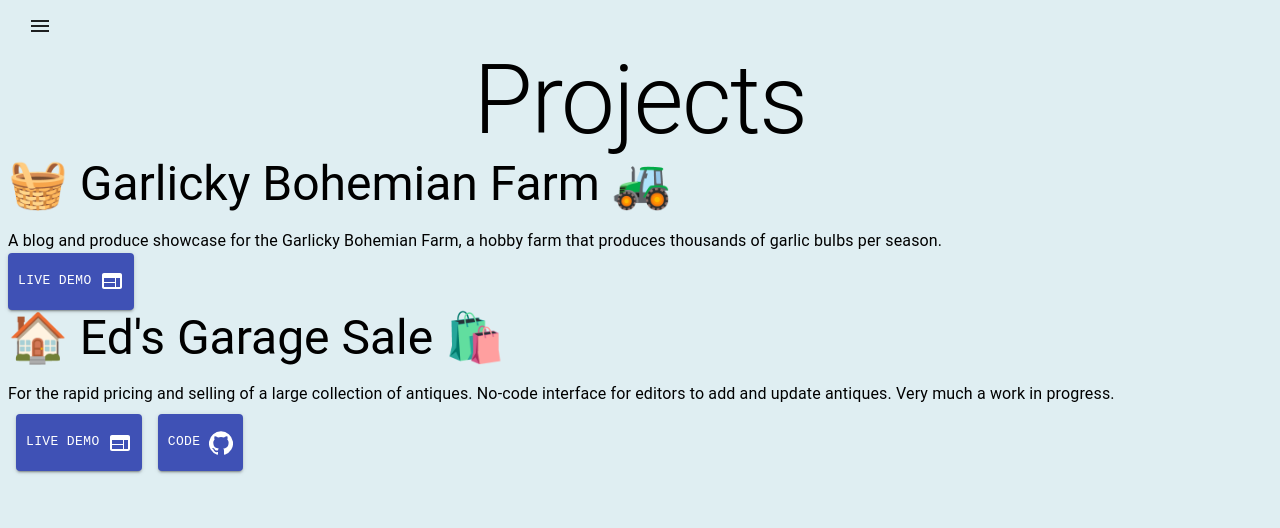
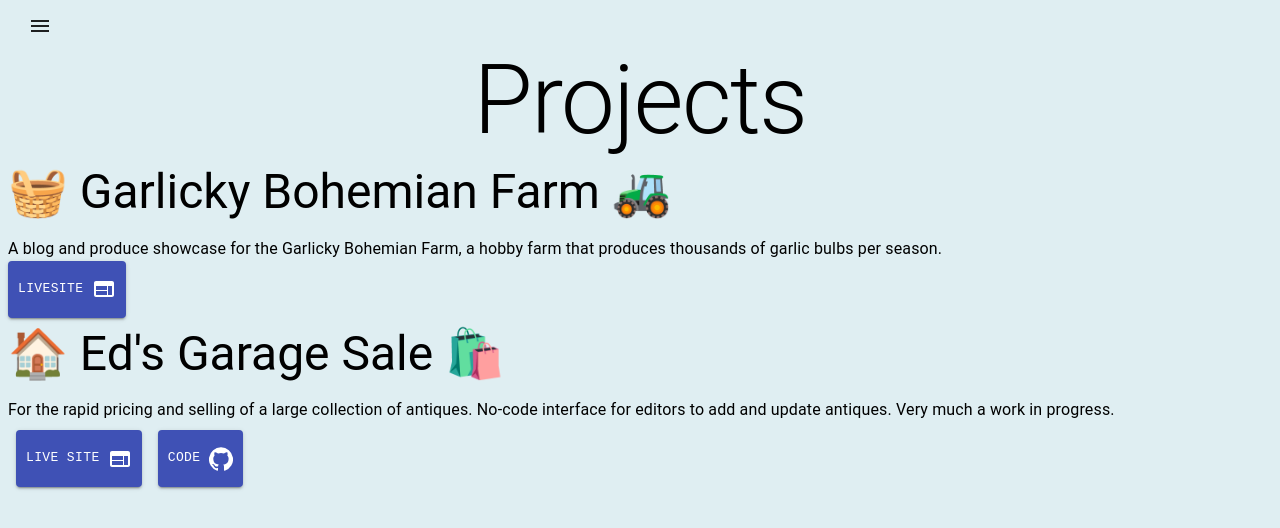
Before and after one commit to michael-small/personal-site, a React (Create React App) app: page /projects in a window 1280 px wide. Shown: the top 528 px of the page. Built offline with nearby package versions, Linux system fonts and the light colour scheme.

Commit message:
Update styles/id names for homepage and standalone projects
Project: 'Projects Page'

```diff
--- a/src/components/Home/HomeSubsections/Projects/Projects.js
+++ b/src/components/Home/HomeSubsections/Projects/Projects.js
@@ -32,7 +32,7 @@ export default function () {
 						href='https://eds-garage-sale.herokuapp.com/'
 						target='_blank'
 					>
-						<pre>Live Demo </pre> <WebIcon />
+						<pre>Live Site </pre> <WebIcon />
 					</Button>
 					<Button
 						variant='contained'
@@ -50,7 +50,7 @@ export default function () {
 					antiques. Very much a work in progress.{' '}
 				</p>
 			</div>
-			<div id='witty'>
+			<div id='eds-garage-sale'>
 				<Typography variant='h5' gutterBottom>
 					🧺 Garlicky Bohemian Farm 🚜
 				</Typography>
@@ -62,7 +62,7 @@ export default function () {
 						href='https://garlickybohemianfarm.com/en'
 						target='_blank'
 					>
-						<pre>Live Demo </pre> <WebIcon />
+						<pre>Live Site </pre> <WebIcon />
 					</Button>
 				</div>
 				<p>
--- a/src/components/Projects/Projects.js
+++ b/src/components/Projects/Projects.js
@@ -7,6 +7,7 @@ import GitHubIcon from '@material-ui/icons/GitHub';
 import WebIcon from '@material-ui/icons/Web';
 
 import { makeStyles } from '@material-ui/core/styles';
+import './Projects.scss';
 
 const useStyles = makeStyles((theme) => ({
 	root: {
@@ -24,7 +25,7 @@ export default function Projects() {
 				Projects
 			</Typography>
 			{/* TODO: Import from home/projects */}
-			<div>
+			<div className='project'>
 				<div id='witty'>
 					<Typography variant='h3' gutterBottom>
 						🧺 Garlicky Bohemian Farm 🚜
@@ -42,19 +43,20 @@ export default function Projects() {
 							href='https://garlickybohemianfarm.com/en'
 							target='_blank'
 						>
-							<pre>Live Demo </pre> <WebIcon />
+							<pre>LiveSite </pre> <WebIcon />
 						</Button>
 					</div>
 				</div>
 			</div>
-			<div>
+			<div className='project'>
+				<div id='eds-garage-sale'>
 					<Typography variant='h3' gutterBottom>
 						🏠 Ed's Garage Sale 🛍️
 					</Typography>
 					<Typography variant='body1'>
-					For the rapid pricing and selling of a large collection of
-					antiques. No-code interface for editors to add and update
-					antiques. Very much a work in progress.{' '}
+						For the rapid pricing and selling of a large collection
+						of antiques. No-code interface for editors to add and
+						update antiques. Very much a work in progress.{' '}
 					</Typography>
 					<div className={classes.root}>
 						<Button
@@ -64,7 +66,7 @@ export default function Projects() {
 							href='https://eds-garage-sale.herokuapp.com/'
 							target='_blank'
 						>
-						<pre>Live Demo </pre> <WebIcon />
+							<pre>Live Site </pre> <WebIcon />
 						</Button>
 						<Button
 							variant='contained'
@@ -77,6 +79,7 @@ export default function Projects() {
 						</Button>
 					</div>
 				</div>
+			</div>
 		</Aux>
 	);
 }
--- /dev/null
+++ b/src/components/Projects/Projects.scss
@@ -0,0 +1,3 @@
+.project {
+	margin-bottom: 8px;
+}
```
Lines whose indentation alone changed are shown as unchanged.
